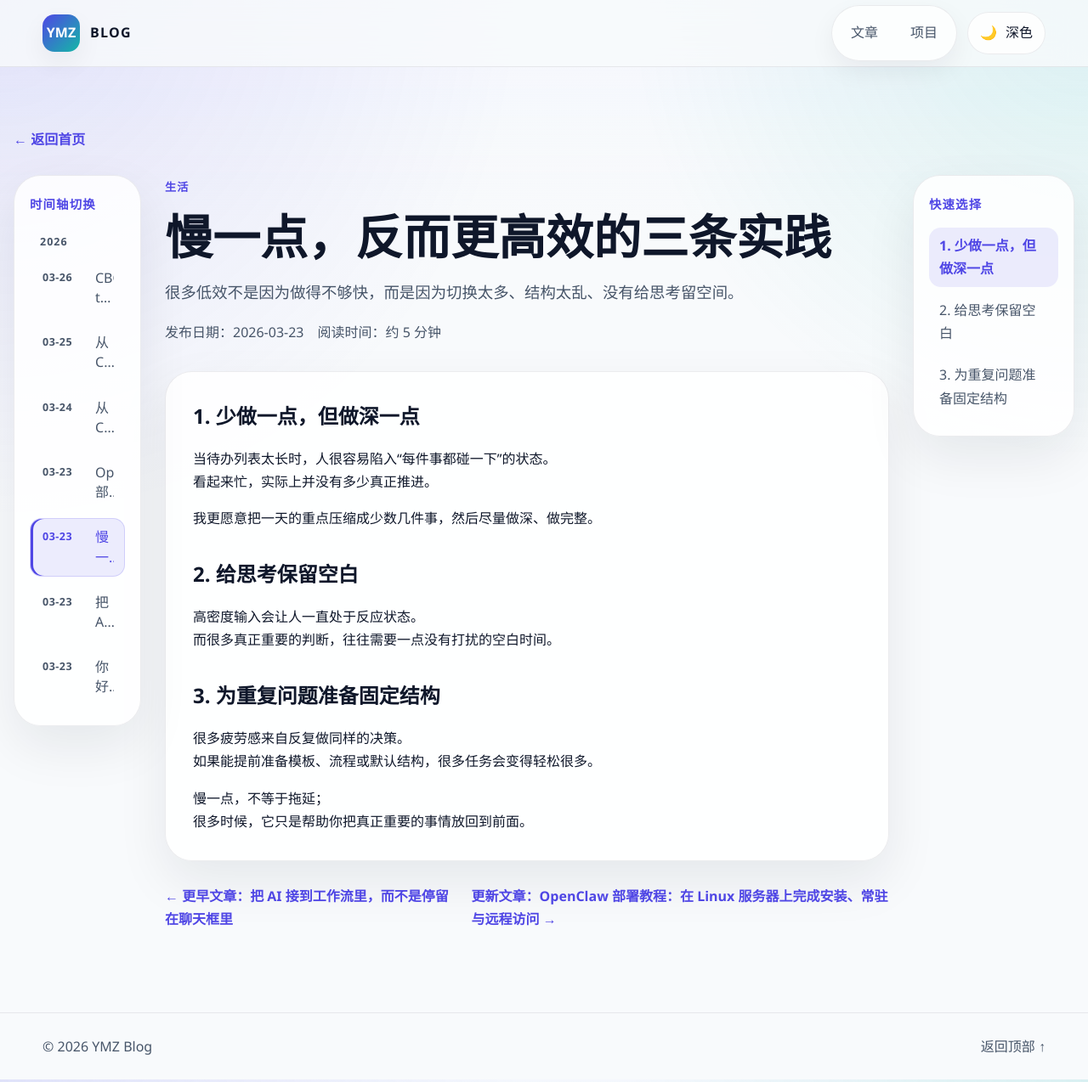
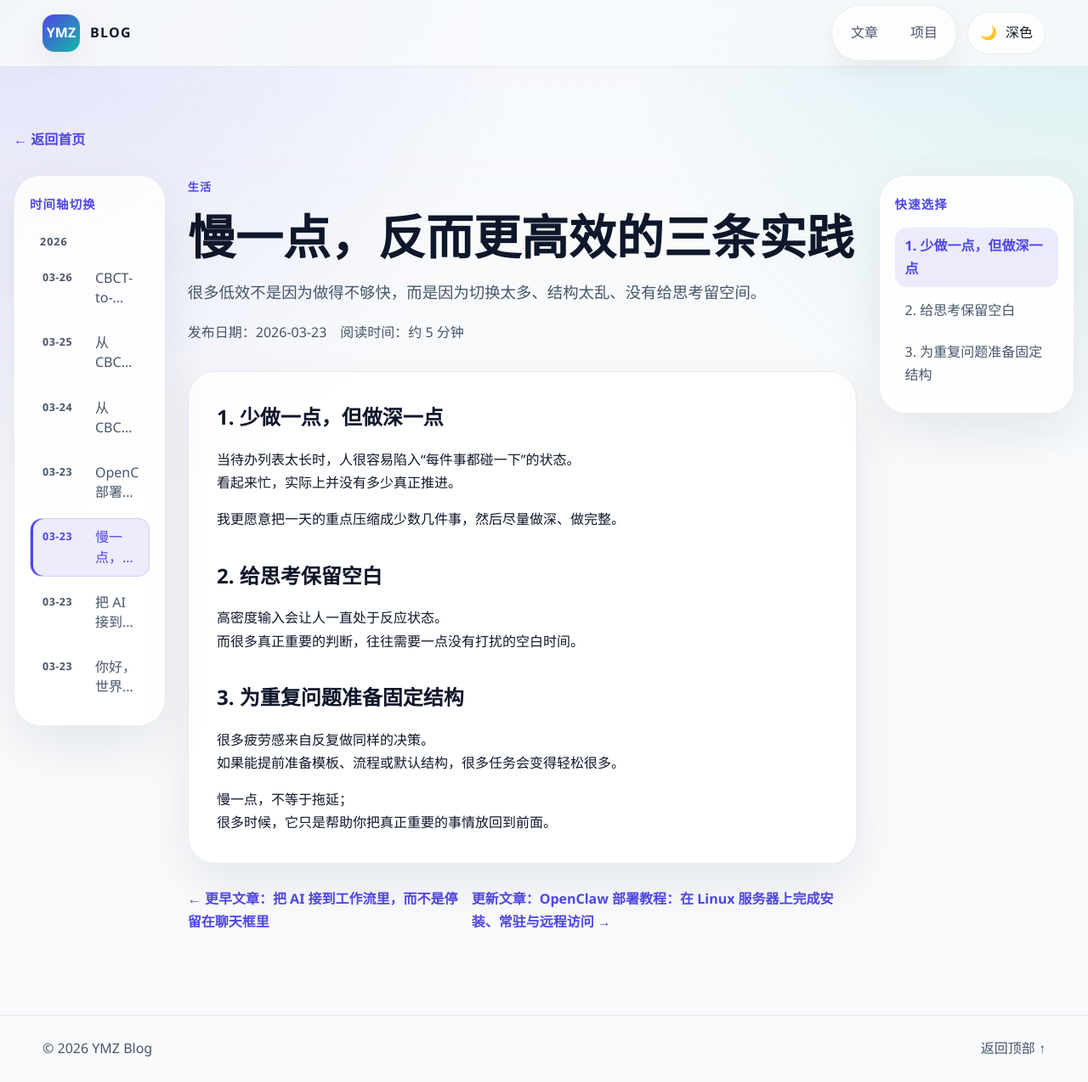
Before and after one commit to YMZ1998/YMZ1998.github.io, a Jekyll site: the page built from _posts/2026-03-23-slow-productivity.md, in a window 1280 px wide and 1274 px high. Shown: the whole window at 85% size. Built offline with Jekyll 4.4.1, drawn with Linux system fonts in a browser that asks for light colours.

Commit message:
Optimize responsive article layout

```diff
--- a/_layouts/post.html
+++ b/_layouts/post.html
@@ -45,6 +45,12 @@
           </div>
         </header>
 
+        <div class="article-mobile-panels">
+          <section class="article-toc-mobile card" data-article-toc-section hidden>
+            <p class="article-sidebar-title">快速选择</p>
+            <nav class="article-toc article-toc--mobile" data-article-toc aria-label="文章目录"></nav>
+          </section>
+
           <section class="article-timeline-mobile card" aria-label="文章时间轴">
             <p class="article-sidebar-title">时间轴切换</p>
             <nav class="article-timeline article-timeline--mobile">
@@ -62,6 +68,7 @@
               {% endfor %}
             </nav>
           </section>
+        </div>
 
         <article class="article-content">
           {{ content }}
--- a/script.js
+++ b/script.js
@@ -115,10 +115,10 @@
 
 function setupArticleToc() {
   const article = document.querySelector(".article-content");
-  const tocSection = document.querySelector("[data-article-toc-section]");
-  const toc = document.querySelector("[data-article-toc]");
+  const tocSections = Array.from(document.querySelectorAll("[data-article-toc-section]"));
+  const tocContainers = Array.from(document.querySelectorAll("[data-article-toc]"));
 
-  if (!article || !tocSection || !toc) {
+  if (!article || !tocSections.length || !tocContainers.length) {
     return;
   }
 
@@ -127,6 +127,10 @@
   if (!headings.length) {
     return;
   }
+
+  tocContainers.forEach((toc) => {
+    toc.innerHTML = "";
+  });
 
   const usedIds = new Set();
 
@@ -143,16 +147,20 @@
 
     usedIds.add(heading.id);
 
-    const link = document.createElement("a");
-    link.href = `#${heading.id}`;
-    link.textContent = heading.textContent.trim();
-    link.dataset.level = heading.tagName === "H2" ? "2" : "3";
-    toc.appendChild(link);
+    tocContainers.forEach((toc) => {
+      const link = document.createElement("a");
+      link.href = `#${heading.id}`;
+      link.textContent = heading.textContent.trim();
+      link.dataset.level = heading.tagName === "H2" ? "2" : "3";
+      toc.appendChild(link);
+    });
   });
 
-  tocSection.hidden = false;
+  tocSections.forEach((section) => {
+    section.hidden = false;
+  });
 
-  const links = Array.from(toc.querySelectorAll("a"));
+  const links = Array.from(document.querySelectorAll("[data-article-toc] a"));
 
   const updateActiveLink = () => {
     const offset = 140;
--- a/styles.css
+++ b/styles.css
@@ -516,20 +516,22 @@
 }
 
 .article-shell {
-  width: min(1280px, calc(100vw - 32px));
+  width: min(1460px, calc(100vw - 32px));
   margin: 0 auto;
   padding: 72px 0 96px;
 }
 
 .article-layout {
   display: grid;
-  grid-template-columns: 150px minmax(0, 1fr) 190px;
-  gap: 28px;
+  grid-template-columns: clamp(150px, 14vw, 180px) minmax(0, 920px) clamp(220px, 18vw, 260px);
+  gap: clamp(20px, 2vw, 32px);
   align-items: start;
+  justify-content: center;
 }
 
 .article-main {
   min-width: 0;
+  width: 100%;
 }
 
 .article-topbar {
@@ -551,10 +553,11 @@
 
 .article-sidebar {
   position: sticky;
-  top: 106px;
+  top: 96px;
   padding: 22px 18px;
   max-height: calc(100vh - 128px);
   overflow: auto;
+  scrollbar-width: thin;
 }
 
 .article-sidebar-section + .article-sidebar-section {
@@ -603,9 +606,13 @@
   font-size: 0.95rem;
 }
 
+.article-mobile-panels {
+  display: none;
+}
+
+.article-toc-mobile,
 .article-timeline-mobile {
   display: none;
-  margin-bottom: 24px;
 }
 
 .article-timeline {
@@ -687,7 +694,7 @@
 }
 
 .article-content {
-  padding: 32px;
+  padding: clamp(28px, 2.6vw, 40px);
   border: 1px solid var(--line);
   border-radius: var(--radius-xl);
   background: var(--surface);
@@ -770,19 +777,30 @@
   }
 
   .article-shell {
-    width: min(860px, calc(100vw - 32px));
+    width: min(1120px, calc(100vw - 32px));
   }
 
   .article-layout {
-    grid-template-columns: minmax(0, 1fr) minmax(200px, 220px);
+    grid-template-columns: minmax(0, 1fr) 220px;
+    gap: 24px;
   }
 
   .article-sidebar--left {
     display: none;
   }
 
+  .article-mobile-panels {
+    display: grid;
+    gap: 18px;
+    margin-bottom: 24px;
+  }
+
   .article-timeline-mobile {
     display: block;
+  }
+
+  .article-toc-mobile {
+    display: none;
   }
 
   .topic-grid .project-card,
@@ -867,6 +885,15 @@
   .article-sidebar--right {
     display: none;
   }
+
+  .article-mobile-panels {
+    gap: 14px;
+  }
+
+  .article-toc-mobile,
+  .article-timeline-mobile {
+    display: block;
+  }
 }
 
 @media (max-width: 640px) {
@@ -917,7 +944,9 @@
   }
 
   .article-shell {
+    width: min(100vw - 20px, 100%);
     padding-top: 40px;
+    padding-bottom: 72px;
   }
 
   .article-topbar,
@@ -926,11 +955,20 @@
     align-items: flex-start;
   }
 
+  .article-mobile-panels .card {
+    padding: 18px;
+  }
+
   .article-timeline--mobile {
     gap: 10px;
   }
 
   .article-timeline-link {
     grid-template-columns: 56px minmax(0, 1fr);
+    padding: 9px 10px 9px 12px;
+  }
+
+  .article-toc--mobile a {
+    padding: 9px 10px;
   }
 }
```
Lines whose indentation alone changed are shown as unchanged.
